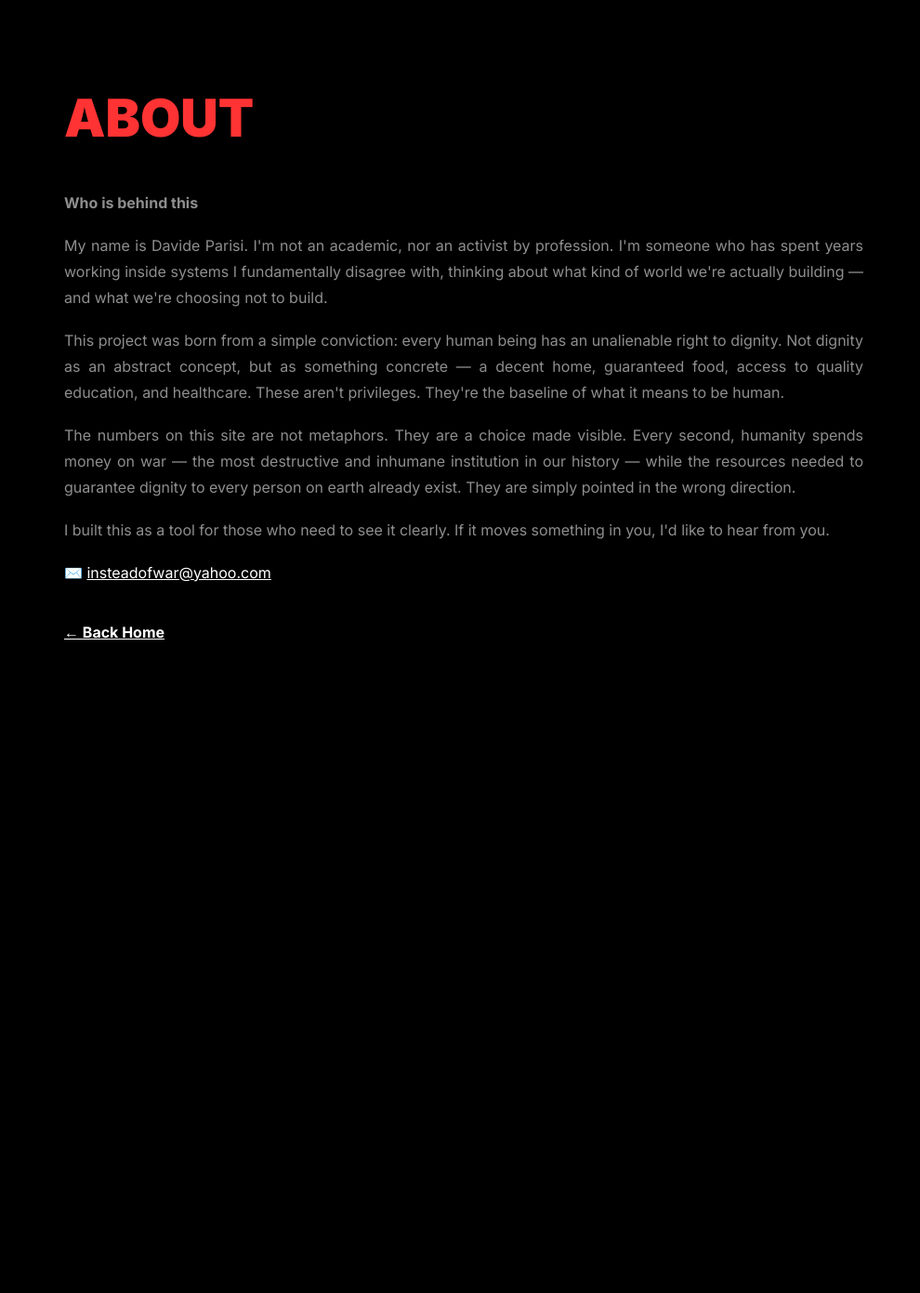
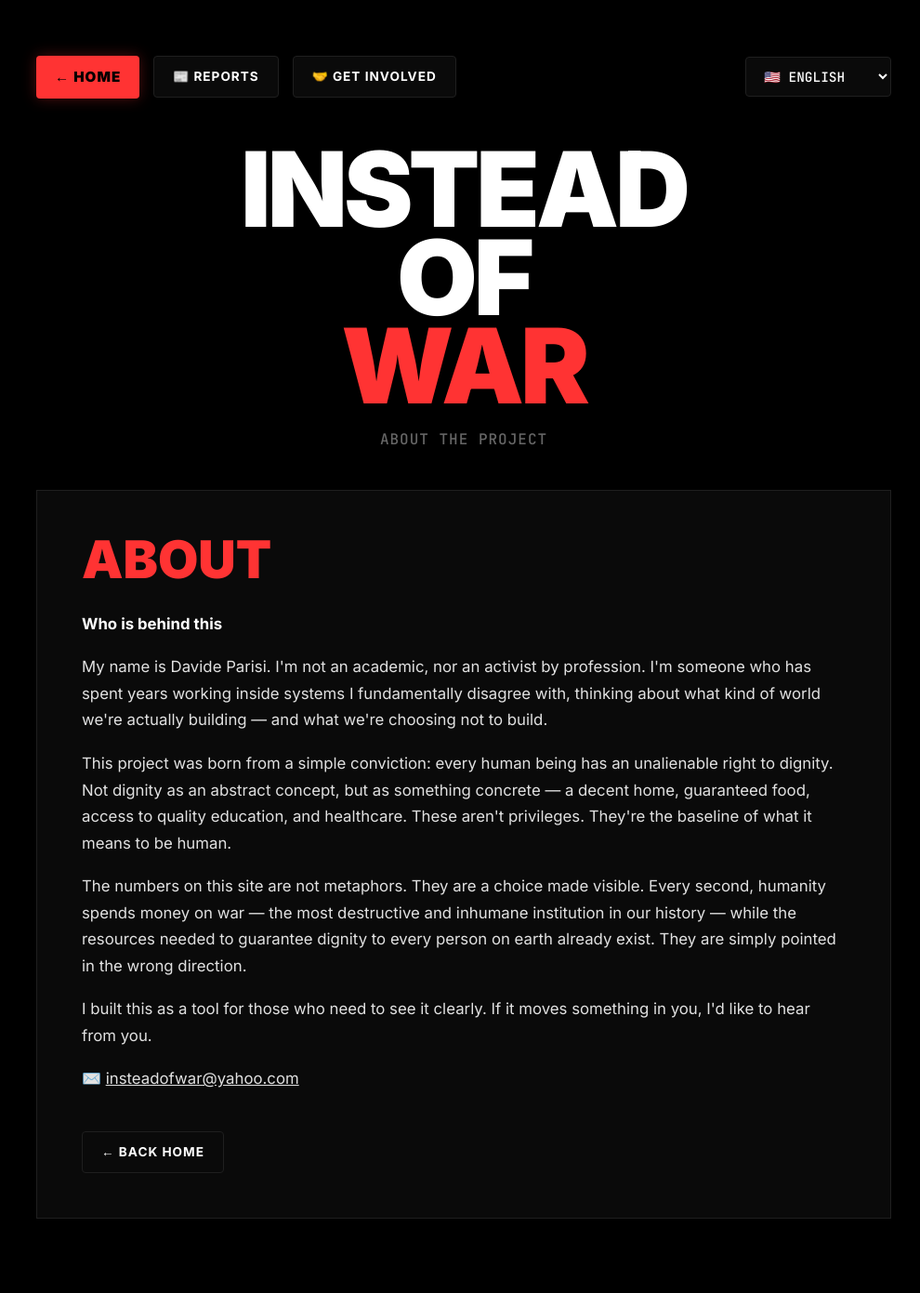
Before and after one commit to davide90-svg/insteadofwar, a Jekyll site: the page about.html, which Jekyll copies as it is, in a window 1280 px wide. Shown: the whole page at 93% size, without its empty margins (141-1131 px from the left). Built offline with Jekyll 4.4.1, drawn with Linux system fonts in a browser that asks for light colours; before the commit the page ends 900 px from its top, so only the background shows below that.

Commit message:
Update about.html

```diff
--- a/about.html
+++ b/about.html
@@ -4,74 +4,157 @@
 <meta charset="UTF-8" />
 <meta name="viewport" content="width=device-width, initial-scale=1.0" />
 <title>About | Instead Of War</title>
+<meta name="description" content="About the Instead Of War project and its founder." />
 <style>
 @import url('https://fonts.googleapis.com/css2?family=Inter:wght@400;700;900&family=JetBrains+Mono:wght@500;800&display=swap');
-
 :root {
   --bg: #000000;
   --red: #ff3333;
   --white: #ffffff;
-      --muted: #8e8e8e;
+  --muted: #666666;
+  --surface: #0a0a0a;
+  --border: #1f1f1f;
 }
-
-    * { box-sizing: border-box; }
-
+* { box-sizing: border-box; margin: 0; padding: 0; }
 body {
-      margin: 0;
   background: var(--bg);
   color: var(--white);
   font-family: 'Inter', sans-serif;
-      padding: 40px 20px;
-      line-height: 1.75;
+  line-height: 1.7;
+  overflow-x: hidden;
 }
-
-    .wrap {
-      max-width: 860px;
-      margin: 0 auto;
+.wrap { max-width: 960px; margin: 0 auto; padding: 40px 20px 80px; }
+header {
+  display: flex;
+  justify-content: space-between;
+  align-items: center;
+  margin-bottom: 50px;
+  margin-top: 20px;
+  flex-wrap: wrap;
+  gap: 20px;
 }
-
-    h1 {
+.top-nav { display: flex; gap: 15px; flex-wrap: wrap; align-items: center; }
+.nav-btn {
+  background: var(--surface);
+  color: var(--white);
+  border: 1px solid var(--border);
+  font-weight: 700;
+  text-decoration: none;
+  padding: 10px 20px;
+  border-radius: 4px;
+  text-transform: uppercase;
+  letter-spacing: 1px;
+  transition: all 0.3s;
+  font-size: 0.85rem;
+}
+.nav-btn:hover { border-color: var(--white); }
+.nav-btn.primary {
+  background: var(--red);
+  color: #000;
+  border: none;
+  font-weight: 900;
+  box-shadow: 0 0 15px rgba(255,51,51,0.3);
+  font-size: 0.95rem;
+}
+.nav-btn.primary:hover { background: #ff4d4d; box-shadow: 0 0 25px rgba(255,51,51,0.6); }
+select {
+  background: var(--surface);
+  color: var(--white);
+  border: 1px solid var(--border);
+  padding: 10px 15px;
+  border-radius: 4px;
+  font-family: 'JetBrains Mono', monospace;
+  cursor: pointer;
+  font-size: 0.9rem;
+  outline: none;
+  transition: border 0.3s;
+}
+select:hover { border-color: var(--muted); }
+.brand-container { text-align: center; margin-bottom: 40px; }
+.brand { font-size: clamp(3rem, 10vw, 7rem); font-weight: 900; line-height: 0.85; letter-spacing: -4px; text-transform: uppercase; }
+.subtitle { color: var(--muted); font-family: 'JetBrains Mono', monospace; margin-top: 18px; text-transform: uppercase; letter-spacing: 1px; }
+.about-box {
+  background: var(--surface);
+  border: 1px solid var(--border);
+  padding: clamp(24px, 4vw, 48px);
+}
+.about-title {
   color: var(--red);
   font-size: clamp(2rem, 5vw, 3.5rem);
   font-weight: 900;
+  margin-bottom: 28px;
   text-transform: uppercase;
-      margin-bottom: 28px;
+  line-height: 0.95;
 }
-
-    p {
-      color: var(--muted);
+.about-content p {
+  color: var(--white);
+  opacity: 0.88;
   margin-bottom: 18px;
-      text-align: justify;
+  font-size: 1.05rem;
 }
-
-    a {
+.about-content p.lead {
+  color: var(--white);
+  font-weight: 700;
+  opacity: 1;
+}
+.about-content a {
   color: var(--white);
   text-decoration: underline;
 }
-
-    .back-link {
+.footer-back {
+  margin-top: 24px;
   display: inline-block;
-      margin-top: 18px;
-      font-weight: 700;
+}
+@media (max-width: 720px) {
+  .wrap { padding-top: 24px; }
+  .about-content p { font-size: 1rem; }
 }
 </style>
 </head>
 <body>
 <main class="wrap">
-    <h1 id="about-title">About</h1>
-    <div id="about-content"></div>
-    <a class="back-link" href="./index.html">← Back Home</a>
+  <header>
+    <nav class="top-nav">
+      <a href="./index.html" class="nav-btn primary" id="t-nav-home">← HOME</a>
+      <a href="./reports.html" class="nav-btn" id="t-nav-rep">📰 REPORTS</a>
+      <a href="./index.html#get-involved" class="nav-btn" id="t-nav-get">🤝 GET INVOLVED</a>
+    </nav>
+    <select id="langSelect" aria-label="Select language">
+      <option value="en">🇺🇸 ENGLISH</option>
+      <option value="es">🇪🇸 ESPAÑOL</option>
+      <option value="it">🇮🇹 ITALIANO</option>
+      <option value="fr">🇫🇷 FRANÇAIS</option>
+      <option value="de">🇩🇪 DEUTSCH</option>
+      <option value="pt">🇵🇹 PORTUGUÊS</option>
+    </select>
+  </header>
+
+  <div class="brand-container">
+    <h1 class="brand">INSTEAD<br>OF<br><span style="color: var(--red);">WAR</span></h1>
+    <p class="subtitle" id="t-subtitle">ABOUT THE PROJECT</p>
+  </div>
+
+  <section class="about-box" aria-labelledby="about-title">
+    <h2 class="about-title" id="about-title">ABOUT</h2>
+    <div class="about-content" id="about-content"></div>
+    <a class="nav-btn footer-back" href="./index.html" id="t-back-home">← BACK HOME</a>
+  </section>
 </main>
 
 <script>
-    const savedLang = localStorage.getItem('lang') || 'en';
-    document.documentElement.lang = savedLang;
+let currentLang = (() => {
+  try {
+    return localStorage.getItem('lang') || 'en';
+  } catch (e) {
+    return 'en';
+  }
+})();
 
-    const content = {
+const aboutI18n = {
   en: {
-        title: "About",
+    navRep: '📰 REPORTS', navGet: '🤝 GET INVOLVED', sub: 'ABOUT THE PROJECT', back: '← BACK HOME', title: 'ABOUT',
     body: `
-          <p><strong>Who is behind this</strong></p>
+      <p class="lead">Who is behind this</p>
       <p>My name is Davide Parisi. I'm not an academic, nor an activist by profession. I'm someone who has spent years working inside systems I fundamentally disagree with, thinking about what kind of world we're actually building — and what we're choosing not to build.</p>
       <p>This project was born from a simple conviction: every human being has an unalienable right to dignity. Not dignity as an abstract concept, but as something concrete — a decent home, guaranteed food, access to quality education, and healthcare. These aren't privileges. They're the baseline of what it means to be human.</p>
       <p>The numbers on this site are not metaphors. They are a choice made visible. Every second, humanity spends money on war — the most destructive and inhumane institution in our history — while the resources needed to guarantee dignity to every person on earth already exist. They are simply pointed in the wrong direction.</p>
@@ -79,23 +162,21 @@
       <p>✉️ <a href="mailto:insteadofwar@yahoo.com">insteadofwar@yahoo.com</a></p>
     `
   },
-
   es: {
-        title: "Sobre el proyecto",
+    navRep: '📰 REPORTAJES', navGet: '🤝 PARTICIPA', sub: 'SOBRE EL PROYECTO', back: '← VOLVER AL INICIO', title: 'SOBRE EL PROYECTO',
     body: `
-          <p><strong>Quién está detrás de esto</strong></p>
-          <p>Me llamo Davide Parisi. No soy académico ni activista de profesión. Soy alguien que ha pasado años trabajando dentro de sistemas con los que fundamentalmente no está de acuerdo, pensando en qué tipo de mundo estamos construyendo realmente — y qué tipo de mundo estamos eligiendo no construir.</p>
-          <p>Este proyecto nació de una convicción simple: todo ser humano tiene un derecho inalienable a la dignidad. No la dignidad como un concepto abstracto, sino como algo concreto — una vivienda digna, comida garantizada, acceso a una educación de calidad y atención sanitaria. No son privilegios. Son la base mínima de lo que significa ser humano.</p>
+      <p class="lead">Quién está detrás de esto</p>
+      <p>Me llamo Davide Parisi. No soy académico ni activista de profesión. Soy alguien que ha pasado años trabajando dentro de sistemas con los que fundamentalmente no está de acuerdo, pensando en qué tipo de mundo estamos construyendo realmente — y cuál estamos eligiendo no construir.</p>
+      <p>Este proyecto nació de una convicción simple: todo ser humano tiene un derecho inalienable a la dignidad. No la dignidad como concepto abstracto, sino como algo concreto — una vivienda digna, comida garantizada, acceso a una educación de calidad y atención sanitaria. No son privilegios. Son la base mínima de lo que significa ser humano.</p>
       <p>Los números de este sitio no son metáforas. Son una elección hecha visible. Cada segundo, la humanidad gasta dinero en la guerra — la institución más destructiva e inhumana de nuestra historia — mientras los recursos necesarios para garantizar dignidad a cada persona en la tierra ya existen. Simplemente están dirigidos en la dirección equivocada.</p>
-          <p>Construí esto como una herramienta para quienes necesitan verlo con claridad. Si algo de esto te mueve por dentro, me gustaría escucharte.</p>
+      <p>Construí esto como una herramienta para quienes necesitan verlo con claridad. Si algo de esto te mueve, me gustaría escucharte.</p>
       <p>✉️ <a href="mailto:insteadofwar@yahoo.com">insteadofwar@yahoo.com</a></p>
     `
   },
-
   it: {
-        title: "Chi siamo",
+    navRep: '📰 REPORT', navGet: '🤝 PARTECIPA', sub: 'SUL PROGETTO', back: '← TORNA ALLA HOME', title: 'CHI SIAMO',
     body: `
-          <p><strong>Chi c'è dietro questo</strong></p>
+      <p class="lead">Chi c'è dietro questo</p>
       <p>Mi chiamo Davide Parisi. Non sono un accademico né un attivista di professione. Sono una persona che ha trascorso anni a lavorare all'interno di sistemi con cui sono profondamente in disaccordo, riflettendo sul tipo di mondo che stiamo davvero costruendo — e su quello che stiamo scegliendo di non costruire.</p>
       <p>Questo progetto è nato da una convinzione semplice: ogni essere umano ha un diritto inalienabile alla dignità. Non la dignità come concetto astratto, ma come qualcosa di concreto — una casa dignitosa, cibo garantito, accesso a un'istruzione di qualità e assistenza sanitaria. Questi non sono privilegi. Sono la base minima di ciò che significa essere umani.</p>
       <p>I numeri di questo sito non sono metafore. Sono una scelta resa visibile. Ogni secondo, l'umanità spende denaro per la guerra — l'istituzione più distruttiva e disumana della nostra storia — mentre le risorse necessarie per garantire dignità a ogni persona sulla terra esistono già. Sono semplicemente dirette nella direzione sbagliata.</p>
@@ -103,11 +184,10 @@
       <p>✉️ <a href="mailto:insteadofwar@yahoo.com">insteadofwar@yahoo.com</a></p>
     `
   },
-
   fr: {
-        title: "À propos",
+    navRep: '📰 RAPPORTS', navGet: '🤝 PARTICIPER', sub: 'À PROPOS DU PROJET', back: '← RETOUR À L’ACCUEIL', title: 'À PROPOS',
     body: `
-          <p><strong>Qui se cache derrière cela</strong></p>
+      <p class="lead">Qui se cache derrière cela</p>
       <p>Je m'appelle Davide Parisi. Je ne suis ni universitaire ni activiste de profession. Je suis quelqu'un qui a passé des années à travailler à l'intérieur de systèmes avec lesquels il est fondamentalement en désaccord, en réfléchissant au type de monde que nous construisons réellement — et à celui que nous choisissons de ne pas construire.</p>
       <p>Ce projet est né d'une conviction simple : chaque être humain a un droit inaliénable à la dignité. Non pas la dignité comme concept abstrait, mais comme quelque chose de concret — un logement décent, une alimentation garantie, l'accès à une éducation de qualité et aux soins de santé. Ce ne sont pas des privilèges. C'est la base minimale de ce que signifie être humain.</p>
       <p>Les chiffres de ce site ne sont pas des métaphores. Ils rendent visible un choix. Chaque seconde, l'humanité dépense de l'argent pour la guerre — l'institution la plus destructrice et la plus inhumaine de notre histoire — alors que les ressources nécessaires pour garantir la dignité de chaque personne sur terre existent déjà. Elles sont simplement dirigées dans la mauvaise direction.</p>
@@ -115,11 +195,10 @@
       <p>✉️ <a href="mailto:insteadofwar@yahoo.com">insteadofwar@yahoo.com</a></p>
     `
   },
-
   de: {
-        title: "Über das Projekt",
+    navRep: '📰 BERICHTE', navGet: '🤝 MITMACHEN', sub: 'ÜBER DAS PROJEKT', back: '← ZURÜCK ZUR STARTSEITE', title: 'ÜBER DAS PROJEKT',
     body: `
-          <p><strong>Wer steckt dahinter</strong></p>
+      <p class="lead">Wer steckt dahinter</p>
       <p>Mein Name ist Davide Parisi. Ich bin weder Akademiker noch Aktivist von Beruf. Ich bin jemand, der Jahre damit verbracht hat, innerhalb von Systemen zu arbeiten, mit denen ich grundlegend nicht einverstanden bin, und darüber nachzudenken, welche Art von Welt wir tatsächlich aufbauen — und welche wir bewusst nicht aufbauen.</p>
       <p>Dieses Projekt entstand aus einer einfachen Überzeugung: Jeder Mensch hat ein unveräußerliches Recht auf Würde. Nicht Würde als abstraktes Konzept, sondern als etwas Konkretes — ein anständiges Zuhause, gesicherte Nahrung, Zugang zu hochwertiger Bildung und Gesundheitsversorgung. Das sind keine Privilegien. Das ist die Mindestgrundlage dessen, was es bedeutet, Mensch zu sein.</p>
       <p>Die Zahlen auf dieser Website sind keine Metaphern. Sie machen eine Entscheidung sichtbar. Jede Sekunde gibt die Menschheit Geld für Krieg aus — die zerstörerischste und unmenschlichste Institution unserer Geschichte — während die Ressourcen, die nötig wären, um jedem Menschen auf der Erde Würde zu garantieren, bereits existieren. Sie sind lediglich in die falsche Richtung gelenkt.</p>
@@ -127,11 +206,10 @@
       <p>✉️ <a href="mailto:insteadofwar@yahoo.com">insteadofwar@yahoo.com</a></p>
     `
   },
-
   pt: {
-        title: "Sobre o projeto",
+    navRep: '📰 RELATÓRIOS', navGet: '🤝 PARTICIPAR', sub: 'SOBRE O PROJETO', back: '← VOLTAR AO INÍCIO', title: 'SOBRE O PROJETO',
     body: `
-          <p><strong>Quem está por trás disto</strong></p>
+      <p class="lead">Quem está por trás disto</p>
       <p>O meu nome é Davide Parisi. Não sou académico nem ativista de profissão. Sou alguém que passou anos a trabalhar dentro de sistemas com os quais discordo profundamente, pensando sobre o tipo de mundo que estamos realmente a construir — e aquele que estamos a escolher não construir.</p>
       <p>Este projeto nasceu de uma convicção simples: todo o ser humano tem um direito inalienável à dignidade. Não a dignidade como um conceito abstrato, mas como algo concreto — uma casa digna, alimentação garantida, acesso a educação de qualidade e cuidados de saúde. Estes não são privilégios. São a base mínima do que significa ser humano.</p>
       <p>Os números neste site não são metáforas. São uma escolha tornada visível. A cada segundo, a humanidade gasta dinheiro na guerra — a instituição mais destrutiva e desumana da nossa história — enquanto os recursos necessários para garantir dignidade a cada pessoa na Terra já existem. Estão simplesmente apontados na direção errada.</p>
@@ -141,9 +219,33 @@
   }
 };
 
-    const lang = content[savedLang] ? savedLang : 'en';
-    document.getElementById('about-title').textContent = content[lang].title;
-    document.getElementById('about-content').innerHTML = content[lang].body;
+function persistLang() {
+  try {
+    localStorage.setItem('lang', currentLang);
+  } catch (e) {}
+}
+
+function updateAboutPage() {
+  const lang = aboutI18n[currentLang] ? currentLang : 'en';
+  const t = aboutI18n[lang];
+  document.documentElement.lang = lang;
+  document.getElementById('langSelect').value = lang;
+  document.getElementById('t-nav-rep').innerText = t.navRep;
+  document.getElementById('t-nav-get').innerText = t.navGet;
+  document.getElementById('t-subtitle').innerText = t.sub;
+  document.getElementById('t-back-home').innerText = t.back;
+  document.getElementById('about-title').innerText = t.title;
+  document.getElementById('about-content').innerHTML = t.body;
+}
+
+document.getElementById('langSelect').addEventListener('change', (e) => {
+  currentLang = e.target.value;
+  persistLang();
+  updateAboutPage();
+});
+
+persistLang();
+updateAboutPage();
 </script>
 </body>
 </html>
```
Lines whose indentation alone changed are shown as unchanged.
